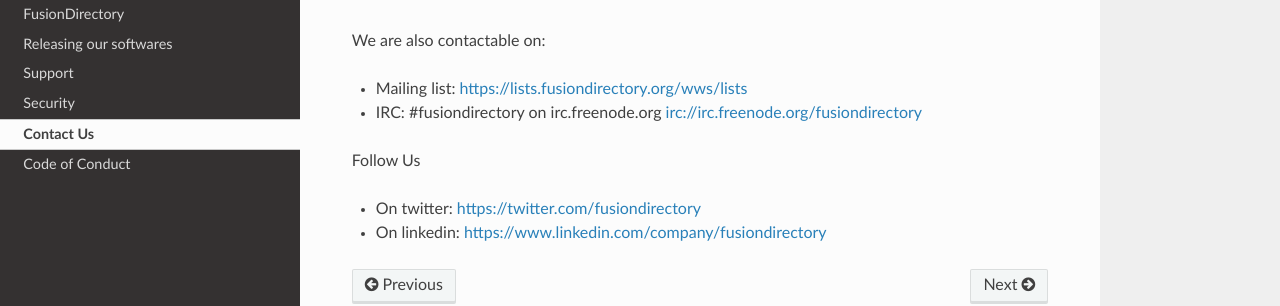
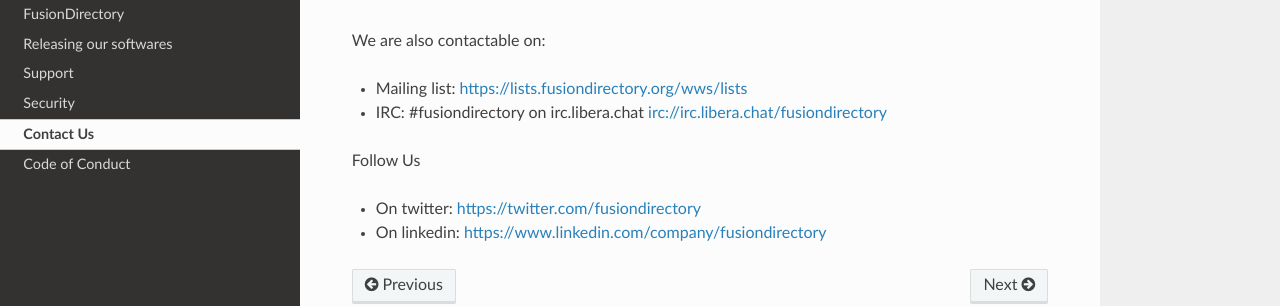
Before and after one commit to fusiondirectory/fusiondirectory-dev-manual, a Sphinx documentation site: the page built from source/contact/contact.rst, in a window 1280 px wide. Shown: the part 131-437 px from the top of the page. Built offline with Sphinx 7.4.7 and the Read the Docs theme 2.0.0, drawn with Linux system fonts in a browser that asks for light colours.

Commit message:
:ambulance: fix(irc) replace freenode by libera
Signed-off-by: Benoit Mortier <benoit.mortier@fusiondirectory.org>

```diff
--- a/source/contact/contact.rst
+++ b/source/contact/contact.rst
@@ -5,7 +5,7 @@
 We are also contactable on:
 
 * Mailing list: `<https://lists.fusiondirectory.org/wws/lists>`__
-* IRC: #fusiondirectory on irc.freenode.org `<irc://irc.freenode.org/fusiondirectory>`__
+* IRC: #fusiondirectory on irc.libera.chat `<irc://irc.libera.chat/fusiondirectory>`__
 
 Follow Us
 
--- a/source/fusiondirectory/contribute/guidelines.rst
+++ b/source/fusiondirectory/contribute/guidelines.rst
@@ -56,7 +56,7 @@
 We have an various channel of communications
 
 -  `#fusiondirectory, the irc channel of FusionDirectory on
-   freenode <https://webchat.freenode.net/>`__, channel #fusiondirectory
+   Libera.chat <https://web.libera.chat/>`__, channel #fusiondirectory
 -  `FusionDirectory Users mailing
    list <https://lists.fusiondirectory.org/wws/info/users>`__
 -  `FusionDirectory dev mailing
--- a/source/support/community.rst
+++ b/source/support/community.rst
@@ -3,5 +3,5 @@
 
 For any question regarding FusionDirectory support (installation, configuration, usage, etc…), the preferred way to get some support is through the `mailing list`_  or `irc`_.
 
-.. _irc : irc://irc.freenode.org/fusiondirectory
+.. _irc : irc://irc.libera.chat/fusiondirectory
 .. _mailing list : https://lists.fusiondirectory.org/wws/info/users
```
